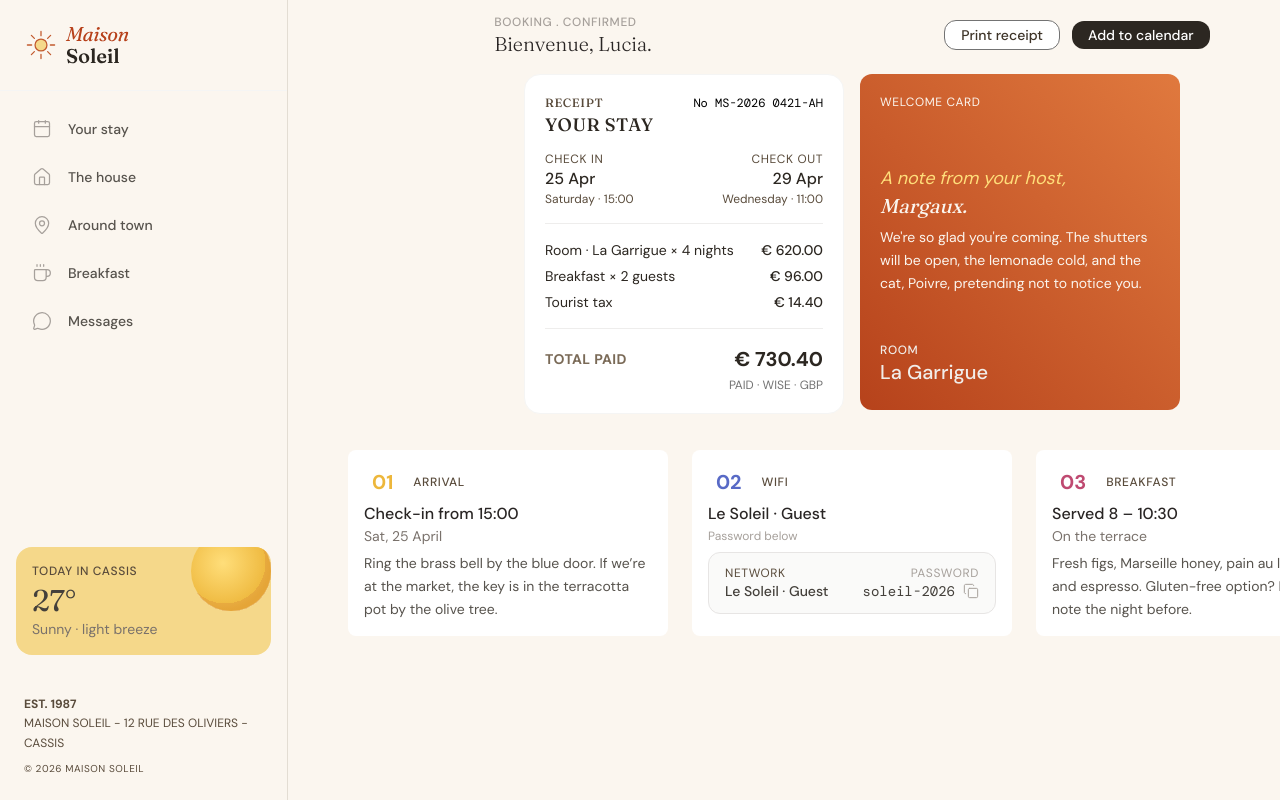
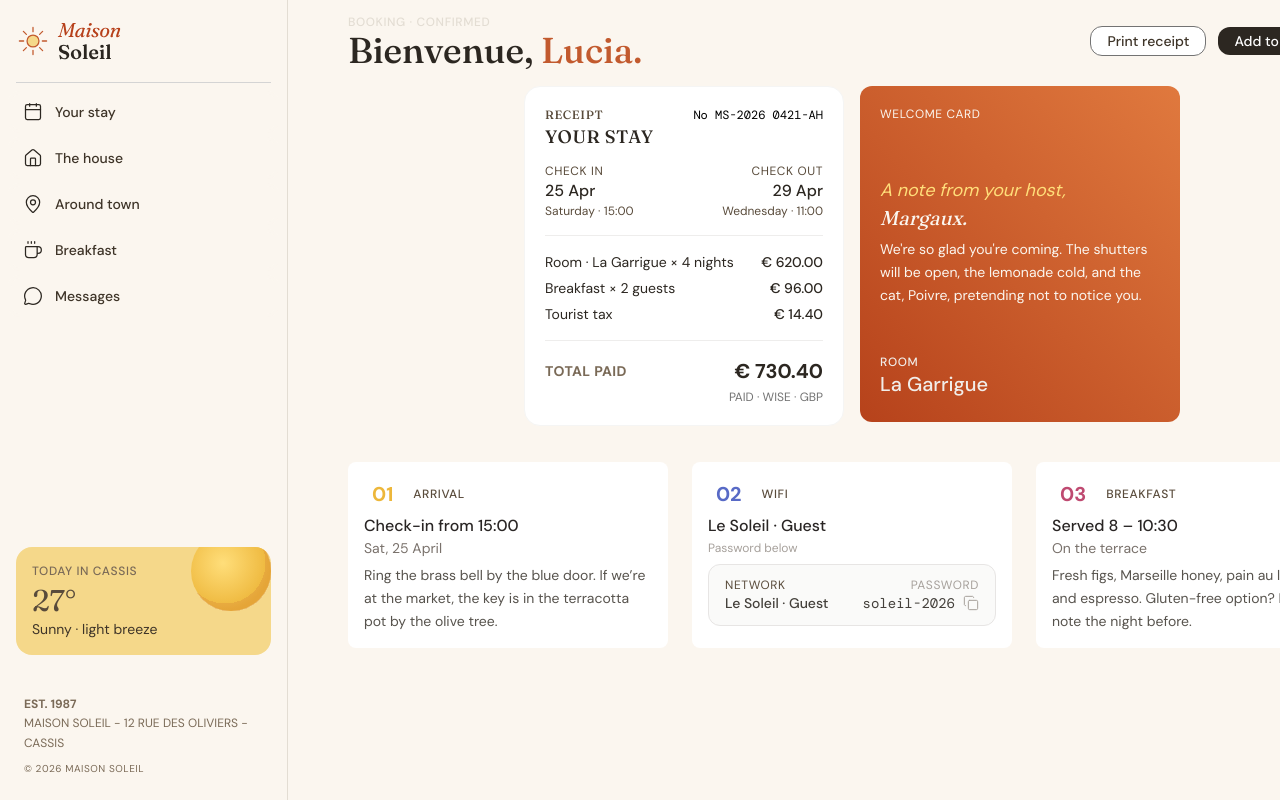
Before and after one commit to mmuneeb1000/hotel-booking-confirmation, a React (Vite) app: page / in a window 1280 px wide. Shown: the top 800 px of the page. Built offline with nearby package versions, Linux system fonts and the light colour scheme.

Commit message:
styling for confirmation part

```diff
--- a/src/components/Confirmation.jsx
+++ b/src/components/Confirmation.jsx
@@ -1,25 +1,25 @@
 function Confirmation() {
   return (
     <section className="w-full  justify-around flex bg-neutral-100">
-      <div className=" flex item-left  flex-col">
-        <div className="flex items-center gap-2 mt-0.5">
-          <span className="text-xs font-medium uppercase tracking-wider text-stone-400">
-            Booking . Confirmed
+      <div className=" w-full flex item-left  flex-col">
+        <div className=" flex items-center gap-2 mt-0.5">
+          <span className="text-xs font-medium uppercase tracking-wider text-neutral-400">
+            Booking · Confirmed
           </span>
         </div>
 
         <div className="text-left">
-          <h2 className="text-xl font-light text-stone-800">
-            Bienvenue, Lucia.
+          <h2 className="text-4xl font-medium text-neutral-900">
+            Bienvenue, <span className="text-terracotta-500">Lucia.</span>
           </h2>
         </div>
       </div>
-      <div className="flex  items-center gap-3">
-        <button className="flex items-center justify-center gap-2 rounded-xl border border-neutral-500 bg-white px-4 py-1 text-sm font-medium text-neutral-800 transition hover:bg-neutral-100">
+      <div className="flex flex-nowrap justify-center items-center gap-3">
+        <button className="flex text-nowrap cursor-pointer items-center justify-center gap-2 rounded-xl border border-neutral-500 bg-white px-4 py-1 text-sm font-medium text-neutral-800 transition hover:bg-neutral-100">
           Print receipt
         </button>
 
-        <button className="flex items-center justify-center gap-2 rounded-xl  px-4 py-1 text-sm font-medium bg-neutral-900 text-white transition hover:bg-neutral-700">
+        <button className="flex text-nowrap cursor-pointer items-center justify-center gap-2 rounded-xl  px-4 py-1 text-sm font-medium bg-neutral-900 text-white transition hover:bg-neutral-700">
           Add to calendar
         </button>
       </div>
--- a/src/components/Sidebar.jsx
+++ b/src/components/Sidebar.jsx
@@ -34,7 +34,7 @@ function Sidebar() {
         className="lg:hidden fixed top-4 left-4 z-50 p-2 bg-white/90 backdrop-blur-sm rounded-xl shadow-lg hover:bg-white transition"
         aria-label="Toggle menu"
       >
-        <Menu size={24} className="text-stone-700" />
+        <Menu size={24} className="text-neutral-800" />
       </button>
 
       {/* Overlay */}
@@ -58,28 +58,28 @@ function Sidebar() {
         {/* Close button - mobile only */}
         <button
           onClick={closeSidebar}
-          className="lg:hidden absolute top-4 right-4 p-2 hover:bg-stone-100 rounded-xl transition"
+          className="lg:hidden absolute top-4 right-4 p-2 hover:bg-neutral-200 rounded-xl transition"
           aria-label="Close menu"
         >
-          <X size={24} className="text-stone-700" />
+          <X size={24} className="text-neutral-800" />
         </button>
 
-        <div className="p-6 pt-8 lg:pt-6 border-b border-stone-100">
+        <div className="mx-4 py-5 border-b border-neutral-300">
           <img src={MainLogo} />
         </div>
 
-        <nav className="flex-1 p-4">
-          <ul className="space-y-1">
+        <nav className="flex-1 p-2">
+          <ul className="space-y-1 cursor-pointer">
             {menuItems.map((item, index) => (
               <li key={index}>
                 <a
                   href={item.href}
-                  className="flex items-center gap-4 px-4 py-3 rounded-xl text-stone-600 hover:bg-amber-50 hover:text-stone-800 transition group"
+                  className="flex items-center gap-3 px-3 py-2 rounded-xl border-3 border-neutral-100 active:border-terracotta-500 text-neutral-800 hover:bg-white hover:text-neutral-900 transition group"
                   onClick={closeSidebar}
                 >
                   <item.icon
                     size={20}
-                    className="text-stone-400 group-hover:text-amber-600 transition"
+                    className="text-neutral-900 group-hover:text-neutral-800 transition"
                     strokeWidth={1.5}
                   />
                   <span className="text-sm font-medium">{item.label}</span>
@@ -91,24 +91,24 @@ function Sidebar() {
 
         <div className="mx-4 p-4 relative overflow-hidden rounded-2xl bg-sun-300 bg-cover bg-center bg-no-repeat">
           <div className="flex flex-col items-start justify-between">
-            <p className="text-xs font-medium uppercase tracking-wider text-neutral-700">
+            <p className="text-xs font-medium uppercase tracking-wider text-neutral-600">
               Today in Cassis
             </p>
 
-            <p className="text-3xl font-heading text-stone-700 mt-1">27°</p>
-            <p className="text-sm text-stone-500">Sunny · light breeze</p>
+            <p className="text-3xl font-heading text-neutral-700 mt-1">27°</p>
+            <p className="text-sm text-neutral-800">Sunny · light breeze</p>
           </div>
           <img className="absolute wd-full right-0 -top-4" src={SunImage} />
         </div>
         <footer>
           <div className="p-6 mt-4 ">
             <div className="space-y-2">
-              <p className="text-xs text-neutral-700 leading-relaxed">
-                <span className="font-bold text-neutral-700">EST. 1987</span>
+              <p className="text-xs text-neutral-600 leading-relaxed">
+                <span className="font-bold text-neutral-600">EST. 1987</span>
                 <br />
                 MAISON SOLEIL - 12 RUE DES OLIVIERS - CASSIS
               </p>
-              <p className="text-[10px] text-neutral-700 tracking-wider">
+              <p className="text-[10px] text-neutral-600 tracking-wider">
                 © 2026 MAISON SOLEIL
               </p>
             </div>
```
